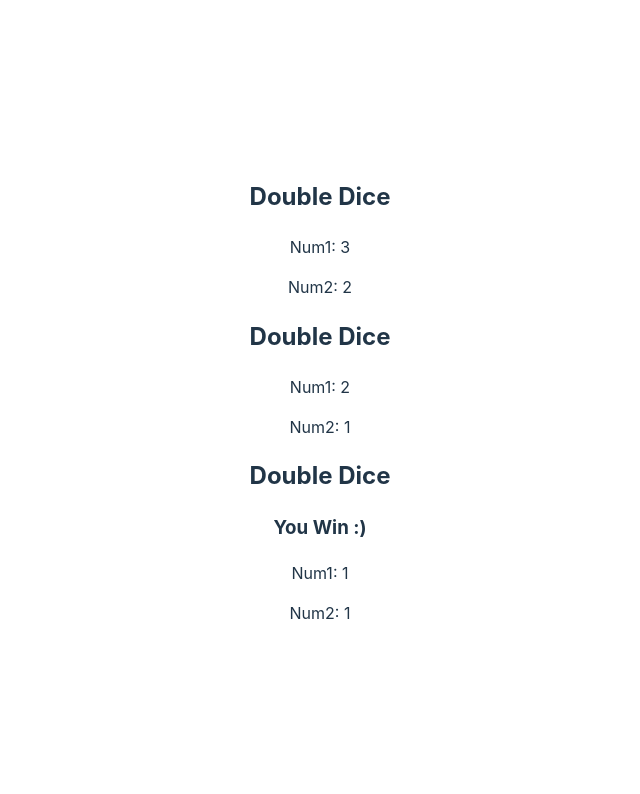
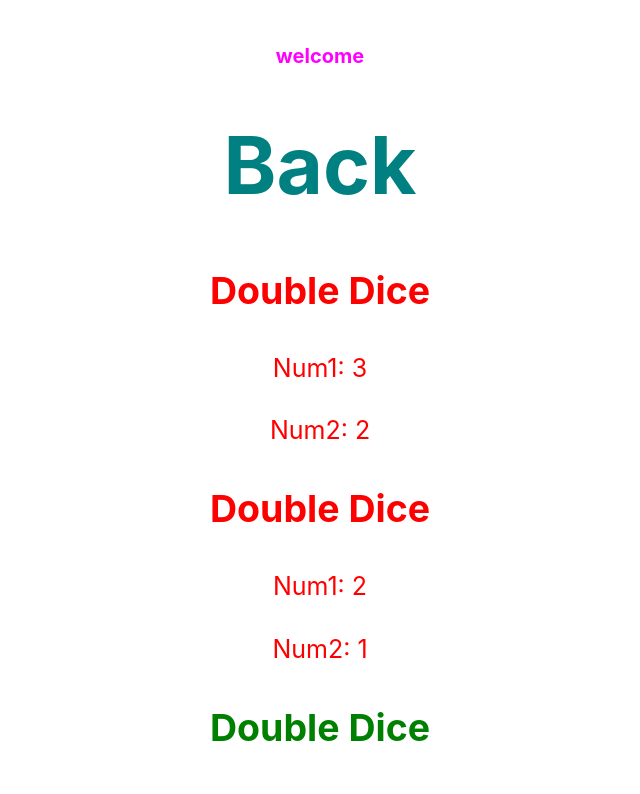
Before and after one commit to S-Muhammad-Ali/colt-steele-react, a React (Vite) app: page / in a window 1280 px wide. Shown: the top 794 px of the page, without its empty margins (320-960 px from the left). Built offline with nearby package versions, Linux system fonts and the light colour scheme.

Commit message:
19oct23
study so far

```diff
--- a/src/App.jsx
+++ b/src/App.jsx
@@ -6,6 +6,7 @@ import { Greeter } from "./Greeter";
 import { Die } from "./Die";
 import { ListPicker } from "./ListPicker";
 import { DoubleDice } from "./DoubleDice";
+import { Heading } from "./Heading";
 
 function App() {
   return (
@@ -19,6 +20,8 @@ function App() {
       {/* <ListPicker values={[1, 2, 3]} />
       <ListPicker values={["a", "b", "c"]} /> */}
       {/* <ListPicker values={{ a: 1, b: 2 }} /> */}
+      <Heading color="magenta" text="welcome" fontSize="20px" />
+      <Heading color="teal" text="Back" fontSize="80px" />
       <DoubleDice />
       <DoubleDice />
       <DoubleDice />
--- a/src/DoubleDice.jsx
+++ b/src/DoubleDice.jsx
@@ -5,14 +5,18 @@ function DoubleDice() {
   const num2 = Math.floor(Math.random() * 3) + 1;
 
   return (
-    <>
+    // <div className="" style={{ color: "purple", fontSize: "25px" }}>
+    <div
+      className=""
+      style={{ color: num1 === num2 ? "green" : "red", fontSize: "25px" }}
+    >
       <h2>Double Dice</h2>
       <h3>{num1 === num2 ? "You Win :)" : null}</h3>
       {/* OR */}
       {/* {num1 === num2 && <h3>You Win :)</h3>} */}
       <p>Num1: {num1} </p>
       <p>Num2: {num2} </p>
-    </>
+    </div>
   );
 }
 
--- /dev/null
+++ b/src/Heading.jsx
@@ -0,0 +1,5 @@
+function Heading({ color = "olive", text, fontSize }) {
+  return <h1 style={{ color: color, fontSize: fontSize }}>{text}</h1>;
+}
+
+export { Heading };
```
